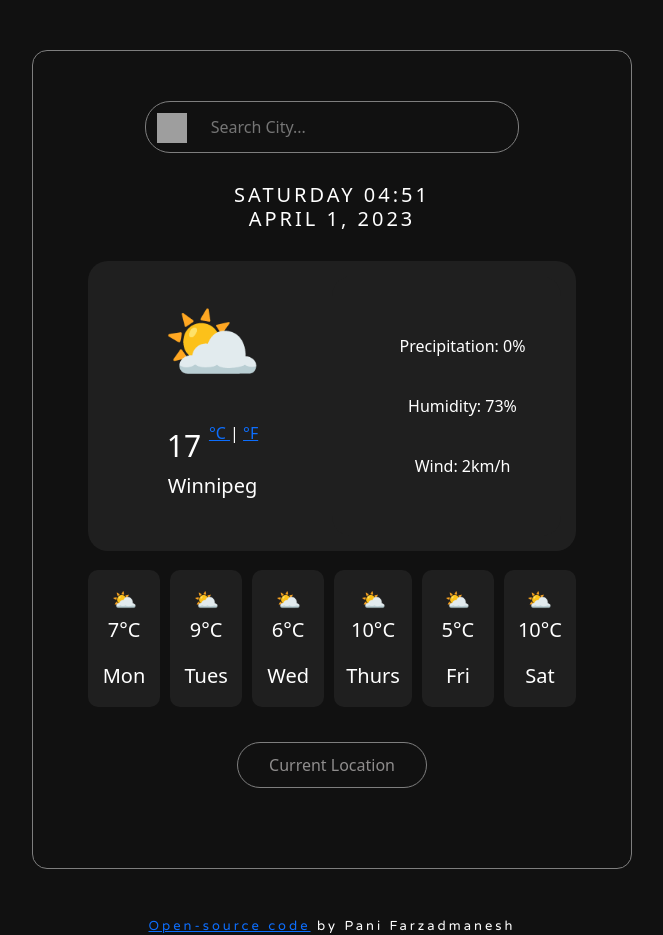
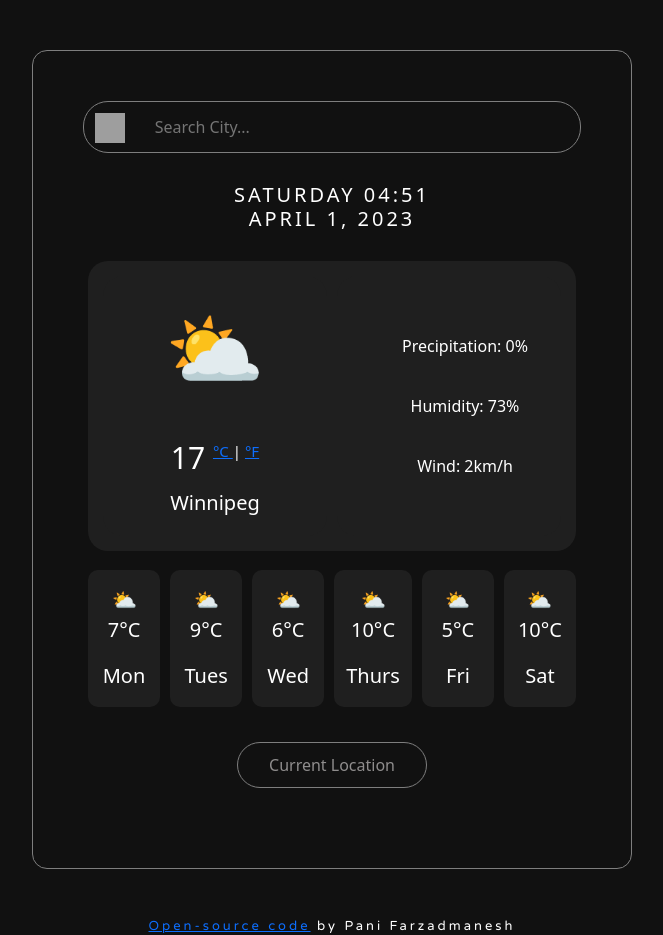
Before and after one commit to panifarz/WeatherApp, a website built with Parcel: page index.html in a window 1280 px wide. Shown: the whole page, without its empty margins (308-971 px from the left). Built offline with nearby package versions, Linux system fonts and the light colour scheme; grey boxes are pictures that could not be loaded.

Commit message:
Styled temp

```diff
--- a/src/styles.css
+++ b/src/styles.css
@@ -15,7 +15,7 @@ body {
 }
 
 #search-form {
-  width: 75%;
+  width: 90%%;
   color: white;
   border: 1px solid #7e7e7e;
   padding: 25px;
@@ -37,8 +37,10 @@ body {
 
 .searchButton {
   background-color: transparent;
+  display: flex;
   border: none;
   float: left;
+  justify-content: flex-start;
   width: 10%;
   margin: -15px;
   padding: 1px;
@@ -46,7 +48,6 @@ body {
 
 .currentLocation {
   background-color: transparent;
-
   text-align: center;
   color: #8f8d8d;
   border: 1px solid #7e7e7e;
@@ -64,7 +65,19 @@ body {
   margin: 10px -7px;
 }
 
+.mainWeather {
+  display: flex;
+  justify-content: space-around;
+  flex-flow: wrap column;
+  background-color: #1f1f1f;
+  border-radius: 20px;
+  margin: 5px;
+}
+
 .otherInfo {
+  display: flex;
+  justify-content: space-around;
+  flex-flow: wrap column;
   background-color: #1f1f1f;
   border-radius: 20px;
   margin: 5px;
@@ -110,7 +123,8 @@ h1 {
 
 .tempUnits {
   position: relative;
-  top: -18px;
+  top: -12px;
+  font-size: 15px;
 }
 
 .city {
```
